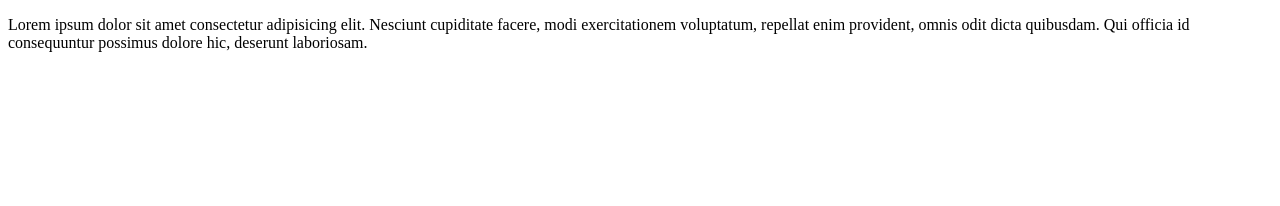
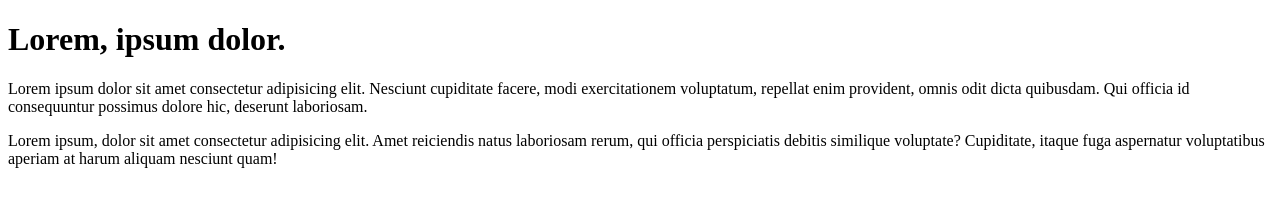
Before and after one commit to mrValian/test-git-2, a plain HTML site: page index.html in a window 1280 px wide. Drawn offline with Linux system fonts and the light colour scheme.

Commit message:
develop main page

```diff
--- a/index.html
+++ b/index.html
@@ -7,9 +7,12 @@
     <script src="./index.js" defer></script>
 </head>
 <body>
+    <h1>Lorem, ipsum dolor.</h1>
     <p>
         Lorem ipsum dolor sit amet consectetur adipisicing elit. Nesciunt cupiditate facere, modi exercitationem voluptatum, repellat enim provident, omnis odit dicta quibusdam. Qui officia id consequuntur possimus dolore hic, deserunt laboriosam.
     </p>
-
+    <p>
+        Lorem ipsum, dolor sit amet consectetur adipisicing elit. Amet reiciendis natus laboriosam rerum, qui officia perspiciatis debitis similique voluptate? Cupiditate, itaque fuga aspernatur voluptatibus aperiam at harum aliquam nesciunt quam!
+    </p>
 </body>
 </html>
```
